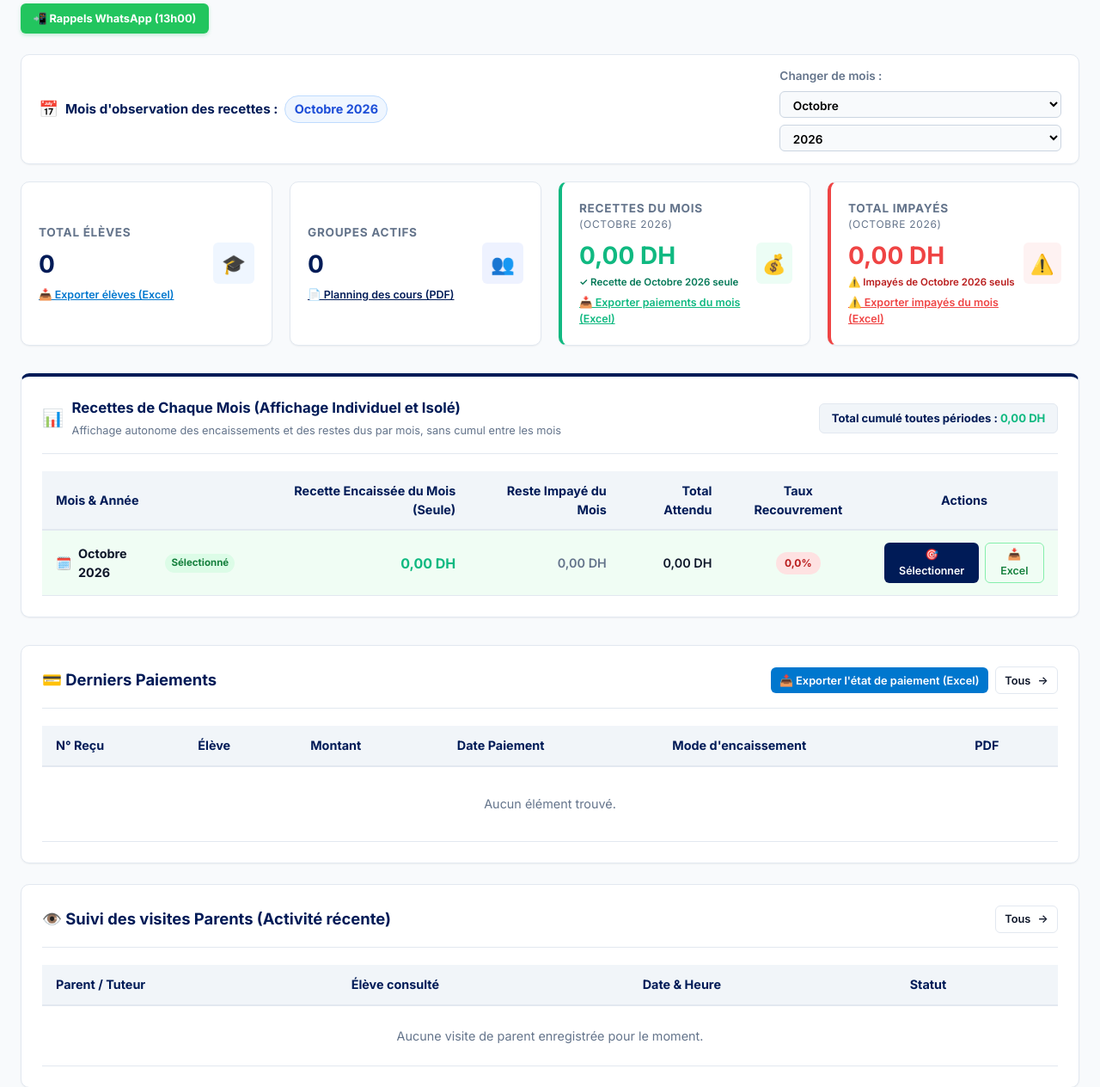
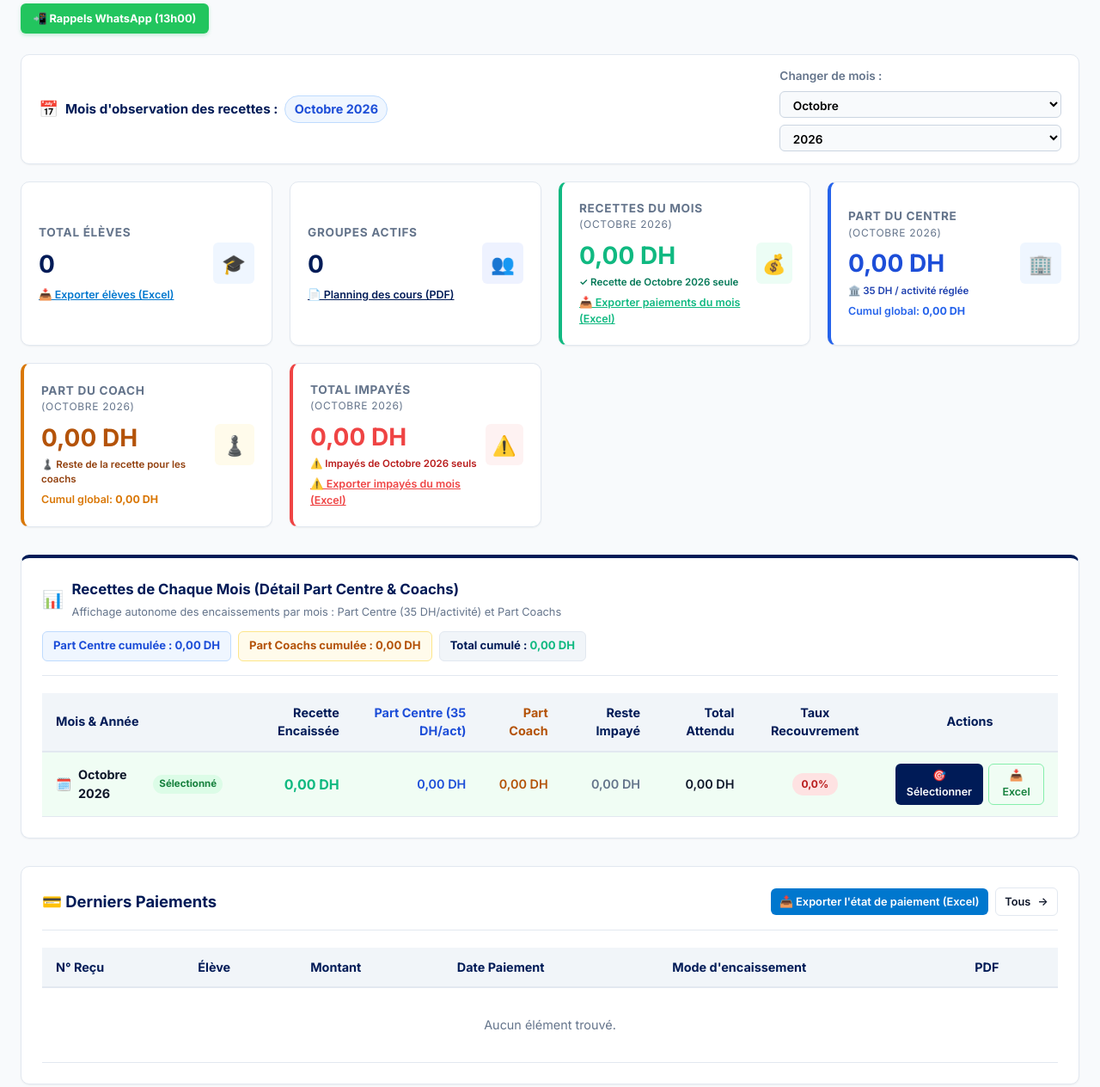
Before and after one commit to elaouni6565said-byte/geniuschess-app, a Django app: page / in a window 1280 px wide; the page is wider, and only the part inside the window is pictured. Shown: the part 319-1583 px from the top of that part at 86% size. Run offline with Django 5.2, Linux system fonts and the light colour scheme; the visitor is signed in with stand-in values (Sample User, id 1); data that the repository does not hold is empty.

Commit message:
Ajout des rubriques Part du Centre (35 DH/activite) et Part du Coach sur le tableau de bord

```diff
--- a/core/locales/ar.json
+++ b/core/locales/ar.json
@@ -33,6 +33,8 @@
     "total_students": "إجمالي الطلاب",
     "active_groups": "المجموعات النشطة",
     "monthly_revenue": "مداخيل الشهر",
+    "centre_share": "حصة المركز",
+    "coach_share": "حصة المدرب",
     "unpaid_total": "إجمالي المستحقات",
     "attendance_rate": "نسبة الحضور",
     "today_sessions": "حصص اليوم",
--- a/core/locales/fr.json
+++ b/core/locales/fr.json
@@ -33,6 +33,8 @@
     "total_students": "Total Élèves",
     "active_groups": "Groupes Actifs",
     "monthly_revenue": "Recettes du Mois",
+    "centre_share": "Part du Centre",
+    "coach_share": "Part du Coach",
     "unpaid_total": "Total Impayés",
     "attendance_rate": "Taux de Présence",
     "today_sessions": "Séances d'Aujourd'hui",
--- a/portal/views.py
+++ b/portal/views.py
@@ -208,8 +208,12 @@ def dashboard_view(request):
     month_payments = Payment.objects.filter(
         Q(period_month=selected_month, period_year=selected_year) |
         Q(period_month__isnull=True, invoice__period_month=selected_month, invoice__period_year=selected_year)
-    )
+    ).select_related('student', 'invoice__group').prefetch_related('student__groups')
     month_revenue = month_payments.aggregate(total=Sum('amount'))['total'] or Decimal('0.00')
+
+    # Répartition officielle : 35 DH par activité pour le centre, le reste pour le coach
+    month_centre_share = sum((p.centre_share for p in month_payments), Decimal('0.00'))
+    month_coach_share = sum((p.coach_share for p in month_payments), Decimal('0.00'))
 
     # Impayés du mois sélectionné seul
     all_billable_invoices = get_billable_unpaid_invoices_qs()
@@ -217,7 +221,10 @@ def dashboard_view(request):
     month_unpaid = sum((inv.get_balance() for inv in month_invoices), Decimal('0.00'))
 
     # Totaux globaux (toutes périodes confondues) pour information
+    all_payments = Payment.objects.select_related('student', 'invoice__group').prefetch_related('student__groups')
     total_all_revenue = Payment.objects.aggregate(total=Sum('amount'))['total'] or Decimal('0.00')
+    total_all_centre = sum((p.centre_share for p in all_payments), Decimal('0.00'))
+    total_all_coach = sum((p.coach_share for p in all_payments), Decimal('0.00'))
     total_all_unpaid = sum((inv.get_balance() for inv in all_billable_invoices), Decimal('0.00'))
 
     # Libellé du mois sélectionné
@@ -256,9 +263,11 @@ def dashboard_view(request):
         m_pays = Payment.objects.filter(
             Q(period_month=m_num, period_year=y_num) |
             Q(period_month__isnull=True, invoice__period_month=m_num, invoice__period_year=y_num)
-        )
+        ).select_related('student', 'invoice__group').prefetch_related('student__groups')
         m_rev = m_pays.aggregate(total=Sum('amount'))['total'] or Decimal('0.00')
         m_cnt = m_pays.count()
+        m_centre = sum((p.centre_share for p in m_pays), Decimal('0.00'))
+        m_coach = sum((p.coach_share for p in m_pays), Decimal('0.00'))
 
         m_invs = all_billable_invoices.filter(period_month=m_num, period_year=y_num)
         m_unp = sum((inv.get_balance() for inv in m_invs), Decimal('0.00'))
@@ -279,6 +288,8 @@ def dashboard_view(request):
                 'label_ar': m_l_ar,
                 'label': m_l_ar if lang == 'ar' else m_l_fr,
                 'revenue': m_rev,
+                'centre_share': m_centre,
+                'coach_share': m_coach,
                 'unpaid': m_unp,
                 'total_expected': m_expected,
                 'rate': m_rate,
@@ -316,8 +327,12 @@ def dashboard_view(request):
         'total_students': total_students,
         'active_groups': active_groups,
         'month_revenue': month_revenue,
+        'month_centre_share': month_centre_share,
+        'month_coach_share': month_coach_share,
         'month_unpaid': month_unpaid,
         'total_revenue': total_all_revenue,
+        'total_centre_share': total_all_centre,
+        'total_coach_share': total_all_coach,
         'total_unpaid': total_all_unpaid,
         'selected_month': selected_month,
         'selected_year': selected_year,
--- a/templates/portal/dashboard.html
+++ b/templates/portal/dashboard.html
@@ -104,6 +104,62 @@
         <div class="kpi-icon green">💰</div>
     </div>
 
+    <!-- 1. KPI PART DU CENTRE (35 DH / ACTIVITÉ) -->
+    <div class="kpi-card" style="border-inline-start: 4px solid #2563EB;">
+        <div class="kpi-content">
+            <h4>
+                {% trans "dashboard.centre_share" %}
+                <span style="display: block; font-size: 0.75rem; font-weight: normal; color: var(--text-muted);">
+                    ({{ period_label }})
+                </span>
+            </h4>
+            <div class="kpi-value" style="color: #1D4ED8;">{% money month_centre_share %}</div>
+            <div style="font-size: 0.72rem; color: #1E40AF; font-weight: 600; margin-top: 0.15rem;">
+                {% if CURRENT_LANG == 'ar' %}
+                    🏛️ 35 درهم لكل نشاط مؤدى
+                {% else %}
+                    🏛️ 35 DH / activité réglée
+                {% endif %}
+            </div>
+            <div style="margin-top: 0.35rem; font-size: 0.78rem; font-weight: 600; color: #2563EB;">
+                {% if CURRENT_LANG == 'ar' %}
+                    المجموع العام: <span style="font-weight: 700;">{% money total_centre_share %}</span>
+                {% else %}
+                    Cumul global: <span style="font-weight: 700;">{% money total_centre_share %}</span>
+                {% endif %}
+            </div>
+        </div>
+        <div class="kpi-icon blue" style="background: #EFF6FF; color: #1D4ED8;">🏢</div>
+    </div>
+
+    <!-- 2. KPI PART DU COACH / FORMATEURS (RESTE POUR LE COACH) -->
+    <div class="kpi-card" style="border-inline-start: 4px solid #D97706;">
+        <div class="kpi-content">
+            <h4>
+                {% trans "dashboard.coach_share" %}
+                <span style="display: block; font-size: 0.75rem; font-weight: normal; color: var(--text-muted);">
+                    ({{ period_label }})
+                </span>
+            </h4>
+            <div class="kpi-value" style="color: #B45309;">{% money month_coach_share %}</div>
+            <div style="font-size: 0.72rem; color: #92400E; font-weight: 600; margin-top: 0.15rem;">
+                {% if CURRENT_LANG == 'ar' %}
+                    ♟️ باقي المداخيل بعد اقتطاع المركز
+                {% else %}
+                    ♟️ Reste de la recette pour les coachs
+                {% endif %}
+            </div>
+            <div style="margin-top: 0.35rem; font-size: 0.78rem; font-weight: 600; color: #D97706;">
+                {% if CURRENT_LANG == 'ar' %}
+                    المجموع العام: <span style="font-weight: 700;">{% money total_coach_share %}</span>
+                {% else %}
+                    Cumul global: <span style="font-weight: 700;">{% money total_coach_share %}</span>
+                {% endif %}
+            </div>
+        </div>
+        <div class="kpi-icon orange" style="background: #FFFBEB; color: #B45309;">♟️</div>
+    </div>
+
     <!-- KPI IMPAYÉS DU MOIS (SEULS, NON CUMULÉS) -->
     <div class="kpi-card" style="border-inline-start: 4px solid var(--danger);">
         <div class="kpi-content">
@@ -137,26 +193,42 @@
             <div>
                 <h3 class="card-title" style="margin: 0; font-size: 1.05rem;">
                     {% if CURRENT_LANG == 'ar' %}
-                        مداخيل كل شهر على حدة (مفصلة وغير مدمجة)
+                        مداخيل كل شهر على حدة (حصة المركز والمدربين مفصلة)
                     {% else %}
-                        Recettes de Chaque Mois (Affichage Individuel et Isolé)
+                        Recettes de Chaque Mois (Détail Part Centre & Coachs)
                     {% endif %}
                 </h3>
                 <small style="color: var(--text-muted); font-size: 0.8rem;">
                     {% if CURRENT_LANG == 'ar' %}
-                        عرض مستقل لمداخيل ومتأخرات كل شهر دون خلط أو جمع بين الشهور
+                        عرض مستقل لمداخيل كل شهر وحصة المركز (35 درهم/نشاط) والباقي للمدربين
                     {% else %}
-                        Affichage autonome des encaissements et des restes dus par mois, sans cumul entre les mois
+                        Affichage autonome des encaissements par mois : Part Centre (35 DH/activité) et Part Coachs
                     {% endif %}
                 </small>
             </div>
         </div>
-        <div style="font-size: 0.82rem; font-weight: 700; color: var(--primary-navy); background: #F1F5F9; padding: 0.4rem 0.85rem; border-radius: var(--radius-sm); border: 1px solid #E2E8F0;">
-            {% if CURRENT_LANG == 'ar' %}
-                المجموع التراكمي العام : <span style="color: var(--success);">{% money total_revenue %}</span>
-            {% else %}
-                Total cumulé toutes périodes : <span style="color: var(--success);">{% money total_revenue %}</span>
-            {% endif %}
+        <div style="display: flex; gap: 0.5rem; flex-wrap: wrap;">
+            <div style="font-size: 0.82rem; font-weight: 700; color: #1D4ED8; background: #EFF6FF; padding: 0.4rem 0.75rem; border-radius: var(--radius-sm); border: 1px solid #BFDBFE;">
+                {% if CURRENT_LANG == 'ar' %}
+                    حصة المركز الإجمالية : <span>{% money total_centre_share %}</span>
+                {% else %}
+                    Part Centre cumulée : <span>{% money total_centre_share %}</span>
+                {% endif %}
+            </div>
+            <div style="font-size: 0.82rem; font-weight: 700; color: #B45309; background: #FFFBEB; padding: 0.4rem 0.75rem; border-radius: var(--radius-sm); border: 1px solid #FDE68A;">
+                {% if CURRENT_LANG == 'ar' %}
+                    حصة المدربين الإجمالية : <span>{% money total_coach_share %}</span>
+                {% else %}
+                    Part Coachs cumulée : <span>{% money total_coach_share %}</span>
+                {% endif %}
+            </div>
+            <div style="font-size: 0.82rem; font-weight: 700; color: var(--primary-navy); background: #F1F5F9; padding: 0.4rem 0.75rem; border-radius: var(--radius-sm); border: 1px solid #E2E8F0;">
+                {% if CURRENT_LANG == 'ar' %}
+                    المجموع التراكمي العام : <span style="color: var(--success);">{% money total_revenue %}</span>
+                {% else %}
+                    Total cumulé : <span style="color: var(--success);">{% money total_revenue %}</span>
+                {% endif %}
+            </div>
         </div>
     </div>
 
@@ -165,8 +237,10 @@
             <thead>
                 <tr style="background: #F8FAFC;">
                     <th>{% if CURRENT_LANG == 'ar' %}الشهر والسنة{% else %}Mois & Année{% endif %}</th>
-                    <th style="text-align: right;">{% if CURRENT_LANG == 'ar' %}المداخيل المحصلة للشهر فقط{% else %}Recette Encaissée du Mois (Seule){% endif %}</th>
-                    <th style="text-align: right;">{% if CURRENT_LANG == 'ar' %}المتأخرات المتبقية للشهر{% else %}Reste Impayé du Mois{% endif %}</th>
+                    <th style="text-align: right;">{% if CURRENT_LANG == 'ar' %}المداخيل المحصلة{% else %}Recette Encaissée{% endif %}</th>
+                    <th style="text-align: right; color: #1D4ED8;">{% if CURRENT_LANG == 'ar' %}حصة المركز (35 د/نشاط){% else %}Part Centre (35 DH/act){% endif %}</th>
+                    <th style="text-align: right; color: #B45309;">{% if CURRENT_LANG == 'ar' %}حصة المدرب{% else %}Part Coach{% endif %}</th>
+                    <th style="text-align: right;">{% if CURRENT_LANG == 'ar' %}المتأخرات المتبقية{% else %}Reste Impayé{% endif %}</th>
                     <th style="text-align: right;">{% if CURRENT_LANG == 'ar' %}المجموع المستحق{% else %}Total Attendu{% endif %}</th>
                     <th style="text-align: center;">{% if CURRENT_LANG == 'ar' %}نسبة الاستخلاص{% else %}Taux Recouvrement{% endif %}</th>
                     <th style="text-align: center;">{% if CURRENT_LANG == 'ar' %}العمليات{% else %}Actions{% endif %}</th>
@@ -188,6 +262,12 @@
                     </td>
                     <td style="text-align: right; color: var(--success); font-weight: 700; font-size: 1rem;">
                         {% money mb.revenue %}
+                    </td>
+                    <td style="text-align: right; color: #1D4ED8; font-weight: 600;">
+                        {% money mb.centre_share %}
+                    </td>
+                    <td style="text-align: right; color: #B45309; font-weight: 600;">
+                        {% money mb.coach_share %}
                     </td>
                     <td style="text-align: right; color: {% if mb.unpaid > 0 %}var(--danger){% else %}var(--text-muted){% endif %}; font-weight: 600;">
                         {% money mb.unpaid %}
@@ -218,7 +298,7 @@
                 </tr>
                 {% empty %}
                 <tr>
-                    <td colspan="6" style="text-align: center; color: var(--text-muted); padding: 1.5rem;">
+                    <td colspan="8" style="text-align: center; color: var(--text-muted); padding: 1.5rem;">
                         {% if CURRENT_LANG == 'ar' %}لا توجد تسجيلات بعد{% else %}Aucun enregistrement pour le moment.{% endif %}
                     </td>
                 </tr>
```
Also changed, not shown: finance/models.py (+32 -0 lines), portal/excel_export.py (+3 -17 lines), tests/test_views.py (+109 -0 lines).
